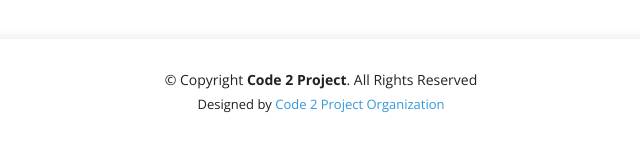
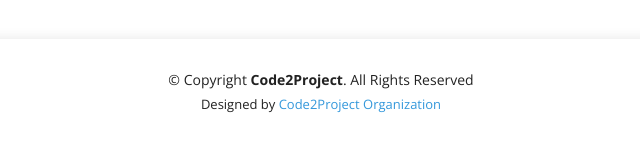
Before and after one commit to Code2Project2023/code2project2023, a plain HTML site: page C++-course-details.html in a window 1280 px wide. Shown: the part 1830-1971 px from the top of the page, 34-674 px from the left. Drawn offline with nearby package versions, Linux system fonts and the light colour scheme.

Commit message:
Update C++-course-details.html

```diff
--- a/C++-course-details.html
+++ b/C++-course-details.html
@@ -187,10 +187,10 @@
       <div class="row d-flex align-items-center">
         <div class="col-lg-6 text-lg-left text-center">
           <div class="copyright">
-            &copy; Copyright <strong>Code 2 Project</strong>. All Rights Reserved
+            &copy; Copyright <strong>Code2Project</strong>. All Rights Reserved
           </div>
           <div class="credits">
-            Designed by <a href="">Code 2 Project Organization</a>
+            Designed by <a href="">Code2Project Organization</a>
           </div>
         </div>
         <div class="col-lg-6">
```
